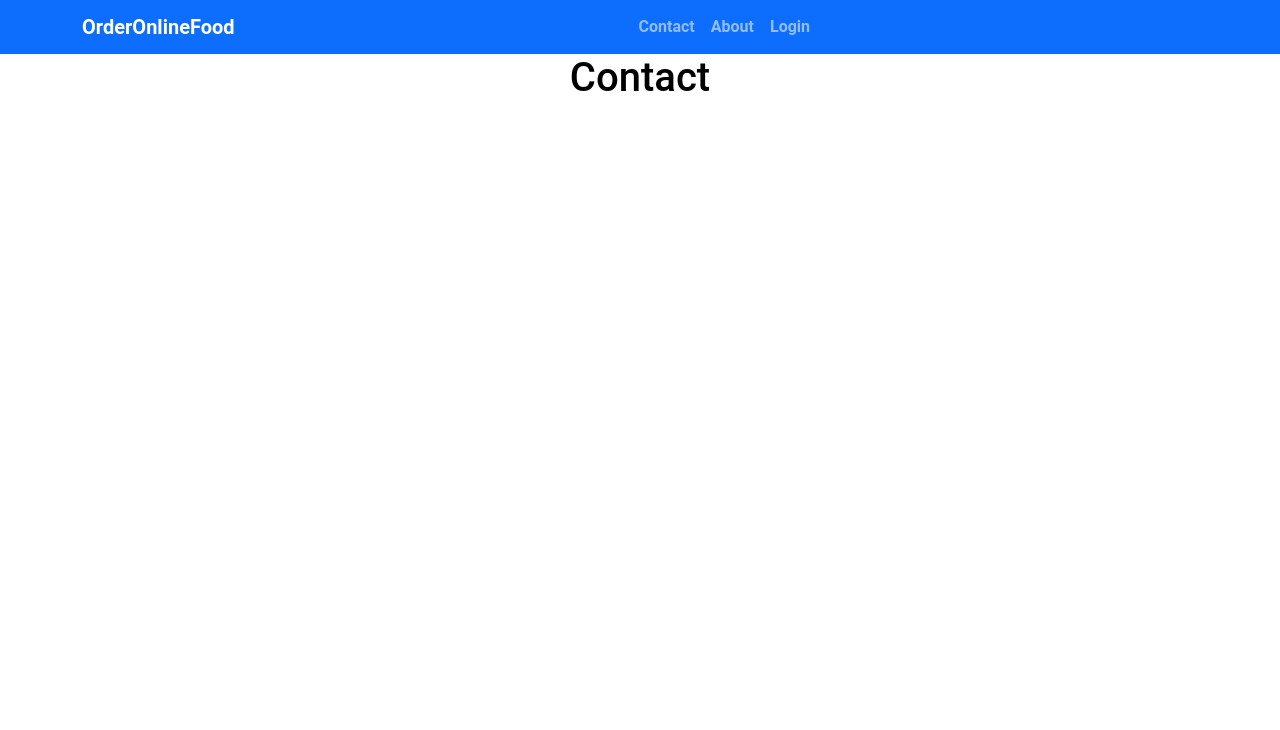
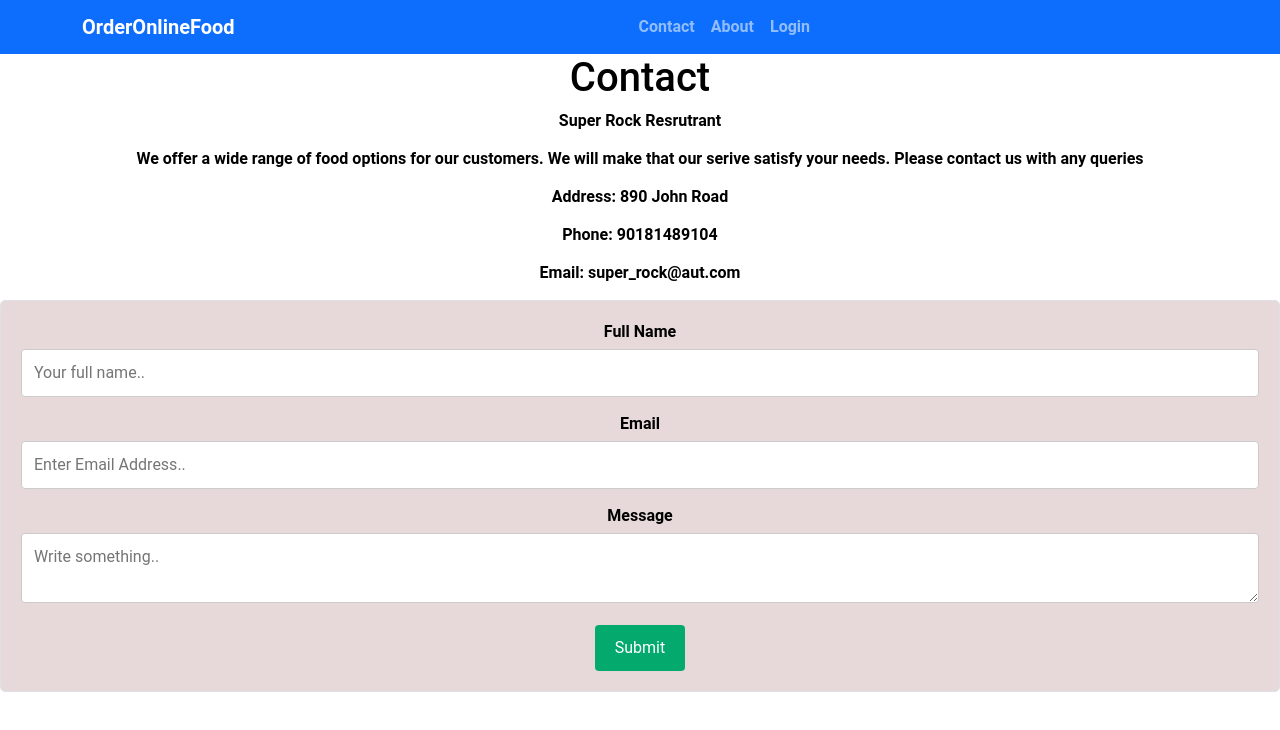
Before and after one commit to cheatchansovoth/SuperRock, a React (Create React App) app in the folder Super_Rock/frontend/: page /contact in a window 1280 px wide. Shown: the top 730 px of the page. Built offline with nearby package versions, Linux system fonts and the light colour scheme; the HTML template or start-up script is replaced by a standard one.

Commit message:
contact page

```diff
--- a/Super_Rock/frontend/src/Pages/Contact.css
+++ b/Super_Rock/frontend/src/Pages/Contact.css
@@ -2,3 +2,33 @@
 {
     margin-top:10%;
 }
+
+input[type=text], select, textarea {
+  width: 100%;
+  padding: 12px;
+  border: 1px solid #ccc;
+  border-radius: 4px;
+  box-sizing: border-box;
+  margin-top: 6px;
+  margin-bottom: 16px;
+  resize: vertical;
+}
+
+input[type=submit] {
+  background-color: #04AA6D;
+  color: white;
+  padding: 12px 20px;
+  border: none;
+  border-radius: 4px;
+  cursor: pointer;
+}
+
+input[type=submit]:hover {
+  background-color: #45a049;
+}
+
+.border {
+    border-radius: 5px;
+    background-color: #e7d9d9;
+    padding: 20px;
+  }
--- a/Super_Rock/frontend/src/Pages/Contact.js
+++ b/Super_Rock/frontend/src/Pages/Contact.js
@@ -8,6 +8,30 @@ const Contact=()=>
     return (
         <div>
             <h1>Contact</h1>
+            <p>Super Rock Resrutrant</p>
+            <p>We offer a wide range of food options for our customers. We will make that our serive satisfy your needs. Please contact us with any queries</p>
+            <p>Address: 890 John Road</p>
+            <p>Phone: 90181489104</p>
+            <p>Email: super_rock@aut.com</p>
+
+            <div class="border">
+                <form>
+                    <label for="fname">Full Name</label>
+                    <input type="text" id="name" name="fullname" placeholder="Your full name.."/>
+
+                    <label for="email">Email</label>
+                    <input type="text" id="email" name="firstname" placeholder="Enter Email Address.."/>
+
+                    <label for="subject">Message</label>
+                    <textarea id="subject" name="subject" placeholder="Write something.."></textarea>
+
+                    <input type="submit" value="Submit"/>
+
+                 </form>
+            </div>
+
+
+
         </div>
     );
 }
```
